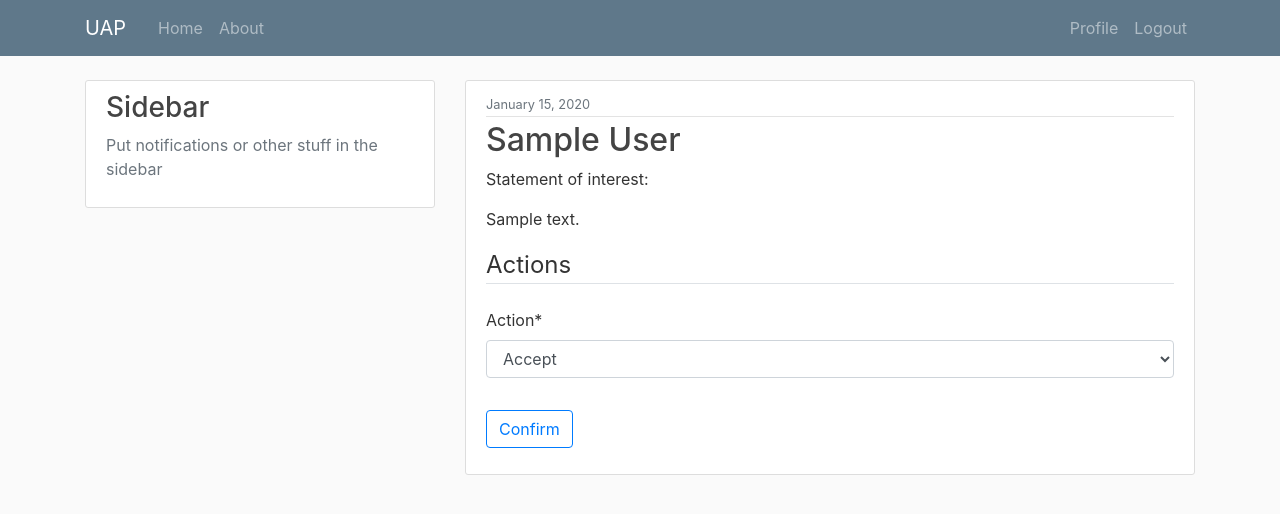
After one commit to Tyromancer/UAP-Application-Platform-Django, a Django app: page /application/manage/1 in a window 1280 px wide. The commit adds this page. Shown: the top 514 px of the page. Run offline with Django 3.2, Linux system fonts and the light colour scheme; a user stored in the database is signed in; tables that the repository leaves empty hold one stand-in row (values such as "Sample post"); some libraries are stand-ins or nearby versions.

Commit message:
Implemented application accept/reject

```diff
--- a/uap/post/forms.py
+++ b/uap/post/forms.py
@@ -1,3 +1,4 @@
+from django import forms
 from django.forms import ModelForm, CharField
 from ckeditor.widgets import CKEditorWidget
 from .models import URP, Application
@@ -17,3 +18,12 @@ class ApplicationCreateForm(ModelForm):
         fields = ['description']
 
     description = CharField()
+
+
+class ApplicationManageForm(forms.Form):
+    ACTIONS = (
+        ('A', "Accept"),
+        ('R', "Reject"),
+    )
+
+    action = forms.ChoiceField(widget=forms.Select, choices=ACTIONS)
--- /dev/null
+++ b/uap/post/templates/post/manage_application.html
@@ -0,0 +1,33 @@
+{% extends 'post/base.html' %}
+{% load crispy_forms_tags %}
+{% block content %}
+    <article class="media content-section">
+        <div class="media-body">
+            <div class="article-metadata">
+                <small class="text-muted">{{ application.date_created|date:"F d, Y" }}</small>
+            </div>
+            <h2><a class="article-title" href="#">{{ application.applicant.first_name }} {{ application.applicant.last_name }} </a> </h2>
+            <div>
+                <p>Statement of interest:</p>
+                <p>{{ application.description|safe }}</p>
+
+            {% if application.status == application.APPLYING %}
+                <form method="POST">
+                    {% csrf_token %}
+                    <fieldset class="form-group">
+                        <legend class="border-bottom mb-4">
+                            Actions
+                        </legend>
+                        {% comment %} {{ form.media }} {% endcomment %}
+                        {{ form|crispy }}
+                    </fieldset>
+                    <div class="form-group">
+                        <button class="btn btn-outline-primary" type="submit">Confirm</button>
+                    </div>
+                </form>
+            {% endif %}
+            </div>
+        </div>
+    </article>
+
+{% endblock content %}
--- a/uap/post/templates/post/view_applications.html
+++ b/uap/post/templates/post/view_applications.html
@@ -5,9 +5,10 @@
         <div class="card-body">
             <h2 class="card-title">{{ application.applicant.first_name }} {{ application.applicant.last_name }}</h2>
             <h6 class="card-subtitle mb-2 text-muted">{{ application.date_created|date:"F d, Y" }}</h6>
-            <p class="card-text">Statement of interest: {{ application.description|safe }}</p>
+            <a href="{% url 'manage-application' application.id %}" class="btn btn-outline-primary">Details</a>
+            {% comment %} <p class="card-text">Statement of interest: {{ application.description|safe }}</p>
             <a href="#" class="btn btn-outline-success">Accept</a>
-            <a href="#" class="btn btn-outline-danger">Reject</a>
+            <a href="#" class="btn btn-outline-danger">Reject</a> {% endcomment %}
         </div>
     </div>
     {% endfor %}
--- a/uap/post/urls.py
+++ b/uap/post/urls.py
@@ -1,6 +1,6 @@
 from django.urls import path
 from . import views
-from .views import URPDetailView, URPCreateView, ApplicationDetailView, application_create, application_status, view_my_urps, view_applications
+from .views import URPDetailView, URPCreateView, ApplicationDetailView, application_create, application_status, view_my_urps, view_applications, view_and_manage_application
 
 
 urlpatterns = [
@@ -11,6 +11,7 @@ urlpatterns = [
     path('urp/<int:pk>', URPDetailView.as_view(), name='urp-detail'),
     path('application/<int:pk>', ApplicationDetailView.as_view(), name='application-detail'),
     path('application/list/<int:pk>', view_applications, name='view-applications'),
+    path('application/manage/<int:pk>', view_and_manage_application, name='manage-application'),
     path('urp/new/', URPCreateView.as_view(), name='urp-create'),
     path('urp/<int:pk>/apply/', application_create, name='urp-apply'),
 ]
--- a/uap/post/views.py
+++ b/uap/post/views.py
@@ -3,9 +3,10 @@ from django.views.generic import ListView, DetailView, CreateView, UpdateView, D
 from django.contrib import messages
 from django.contrib.auth.mixins import LoginRequiredMixin, UserPassesTestMixin
 from django.contrib.auth.models import User
+from django.contrib.auth.decorators import login_required
 from django.forms.models import modelform_factory
 from ckeditor.widgets import CKEditorWidget
-from .forms import URPCreateForm, ApplicationCreateForm
+from .forms import URPCreateForm, ApplicationCreateForm, ApplicationManageForm
 from .models import URP, Application
 
 
@@ -32,7 +33,7 @@ class URPDetailView(DetailView):
     model = URP
 
 
-class URPCreateView(CreateView):
+class URPCreateView(LoginRequiredMixin, CreateView):
     """Class based view for URP create pages
 
     Attributes:
@@ -52,7 +53,7 @@ class URPCreateView(CreateView):
     # fields = ['title', 'content']
 
 
-class ApplicationDetailView(DetailView):
+class ApplicationDetailView(LoginRequiredMixin, DetailView):
     """Class based view for Application detail pages
     """
 
@@ -91,19 +92,10 @@ def application_create(request, pk):
     return render(request, 'post/application_create.html', {'form':form})
 
 
+@login_required
 def application_status(request):
-    username = None
-    if request.user.is_authenticated:
 
-        # TODO: show warning message and redirect if user is not a student
-        username = request.user.username
-    else:
-        # redirect to login page if user is not logged in
-        messages.warning(request, 'Please login first')
-        return redirect('login')
-
-    # get current user
-    user = User.objects.get(username=username)
+    user = request.user
 
     ctx = {
         'applications': Application.objects.filter(applicant=user).order_by('-date_created'),
@@ -112,21 +104,10 @@ def application_status(request):
     return render(request, 'post/application_status.html', ctx)
 
 
+@login_required
 def view_my_urps(request):
 
-    username = None
-    if request.user.is_authenticated:
-
-        # TODO: show warning message and redirect if user is not faculty
-        username = request.user.username
-    else:
-
-        # redirect to login page if user is not logged in
-        messages.warning(request, 'Please login first')
-        return redirect('login')
-
-    # get current user
-    user = User.objects.get(username=username)
+    user = request.user
 
     result = list()
     urps = URP.objects.filter(posted_by=user).order_by('-date_posted')
@@ -140,6 +121,7 @@ def view_my_urps(request):
     return render(request, 'post/my_urps.html', ctx)
 
 
+@login_required
 def view_applications(request, pk):
 
     urp = get_object_or_404(URP, pk=pk)
@@ -161,6 +143,36 @@ def view_applications(request, pk):
     return render(request, 'post/view_applications.html', ctx)
 
 
+@login_required
+def view_and_manage_application(request, pk):
+
+    # TODO: check if user is faculty
+    application = get_object_or_404(Application, pk=pk)
+
+    if request.method == 'POST':
+        form = ApplicationManageForm(request.POST)
+        if form.is_valid():
+            if application.status == Application.APPLYING:
+                if form.cleaned_data['action'] == 'A':
+                    application.status = Application.ACCEPTED
+                    application.save()
+
+                elif form.cleaned_data['action'] == 'R':
+                    application.status = Application.REJECTED
+                    application.save()
+
+                messages.success(request, 'Success!')
+            return redirect(request.get_full_path())
+
+    form = ApplicationManageForm()
+    ctx = {
+        'application':application,
+        'form':form,
+    }
+    return render(request, 'post/manage_application.html', context=ctx)
+
+
+
 # class ApplicationCreateView(CreateView):
 #     """Class based view for creating applications for URPs
 #     """
```
Also changed, not shown: uap/users/decorators.py (line endings or trailing spaces).
